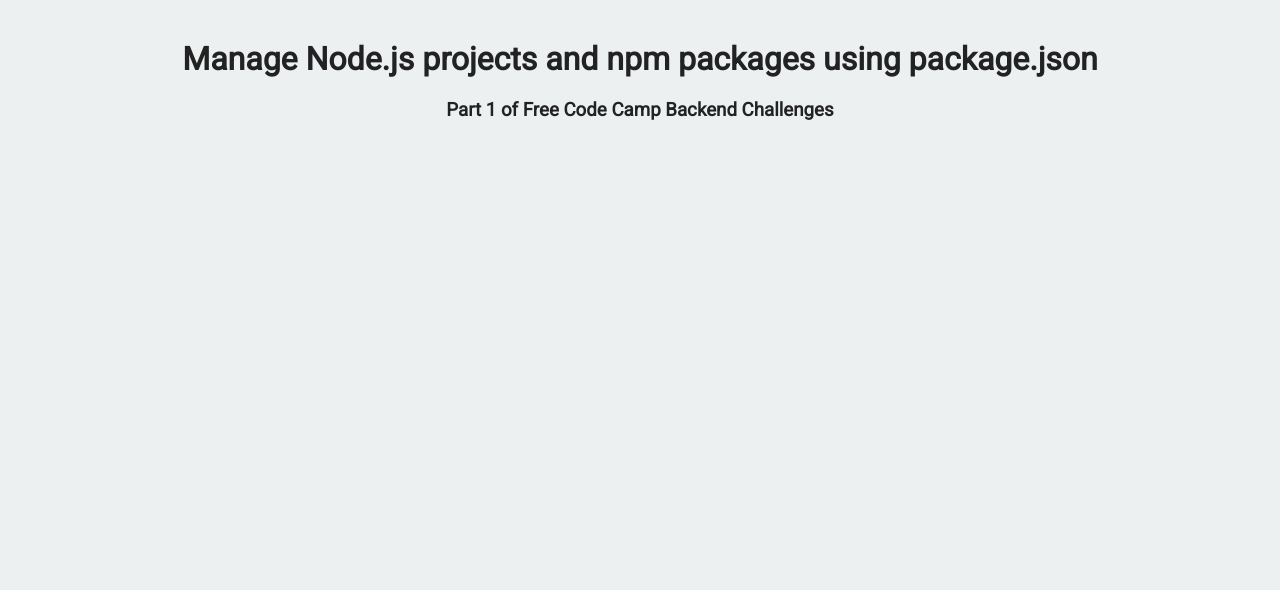
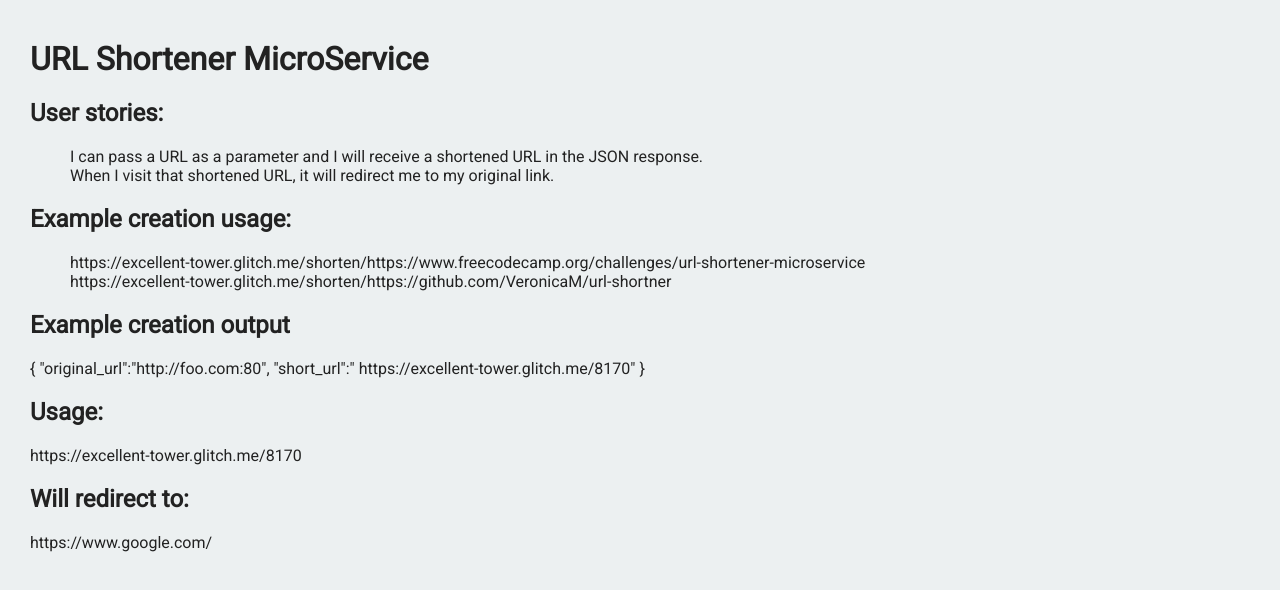
Before and after one commit to VeronicaM/url-shortner, a website: page views/index.html in a window 1280 px wide. Drawn offline with Linux system fonts and the light colour scheme.

Commit message:
add microservice info on index page, add error message for unknown url

```diff
--- a/api/url.controller.js
+++ b/api/url.controller.js
@@ -13,6 +13,8 @@
         }
         if (foundURL) {
             return res.redirect(foundURL.original_url);
+        } else {
+            return res.status(404).send({ error: "Unkown URL" });
         }
     });
 }
--- a/public/style.css
+++ b/public/style.css
@@ -5,7 +5,8 @@
     font-size: 16px;
     color: #222;
     background-color: #ECF0F1;
-	text-align: center;
+    text-align: left;
+    margin: 30px;
 }
 
 .container {
@@ -20,6 +21,7 @@
 ol {
     list-style-position: inside;
 }
+
 ul {
     list-style-type: none;
 }
@@ -27,6 +29,8 @@
 a {
     color: #2574A9;
 }
+
+
 /****** Logo Div Styling ******/
 
 img {
--- a/server.js
+++ b/server.js
@@ -51,7 +51,7 @@
      return urlController.handleURL(req, res);
  });
  app.route('/*').get(function(req, res) {
-     urlController.redirect(req, res);
+     return urlController.redirect(req, res);
  });
  // Respond not found to all the wrong routes
  app.use(function(req, res, next) {
--- a/views/index.html
+++ b/views/index.html
@@ -3,15 +3,37 @@
 
 <head>
     <title>Backend Challenges | Free Code Camp</title>
-      <link rel="shortcut icon" href="https://cdn.hyperdev.com/us-east-1%3A52a203ff-088b-420f-81be-45bf559d01b1%2Ffavicon.ico" type="image/x-icon"/>
+    <link rel="shortcut icon" href="https://cdn.hyperdev.com/us-east-1%3A52a203ff-088b-420f-81be-45bf559d01b1%2Ffavicon.ico" type="image/x-icon" />
     <link href="https://fonts.googleapis.com/css?family=Roboto" rel="stylesheet" type="text/css">
     <link href="/public/style.css" rel="stylesheet" type="text/css">
 </head>
 
 <body>
     <div class="container">
-         <h1>Manage Node.js projects and npm packages using package.json</h1>
-         <h3>Part 1 of Free Code Camp Backend Challenges</h3>
+        <h1>URL Shortener MicroService</h1>
+        <div>
+            <h2>User stories:</h2>
+            <ul>
+                <li>I can pass a URL as a parameter and I will receive a shortened URL in the JSON response.</li>
+                <li>When I visit that shortened URL, it will redirect me to my original link.</li>
+            </ul>
+            <h2> Example creation usage:
+            </h2>
+            <ul>
+                <li>
+                    https://excellent-tower.glitch.me/shorten/https://www.freecodecamp.org/challenges/url-shortener-microservice
+                </li>
+                <li>
+                    https://excellent-tower.glitch.me/shorten/https://github.com/VeronicaM/url-shortner
+                </li>
+            </ul>
+            <h2> Example creation output </h2>
+            <div>{ "original_url":"http://foo.com:80", "short_url":" https://excellent-tower.glitch.me/8170" }</div>
+            <h2> Usage: </h2>
+            <div> https://excellent-tower.glitch.me/8170 </div>
+            <h2> Will redirect to: </h2>
+            https://www.google.com/
+        </div>
     </div>
 </body>
 
```
Lines whose indentation alone changed are shown as unchanged.
